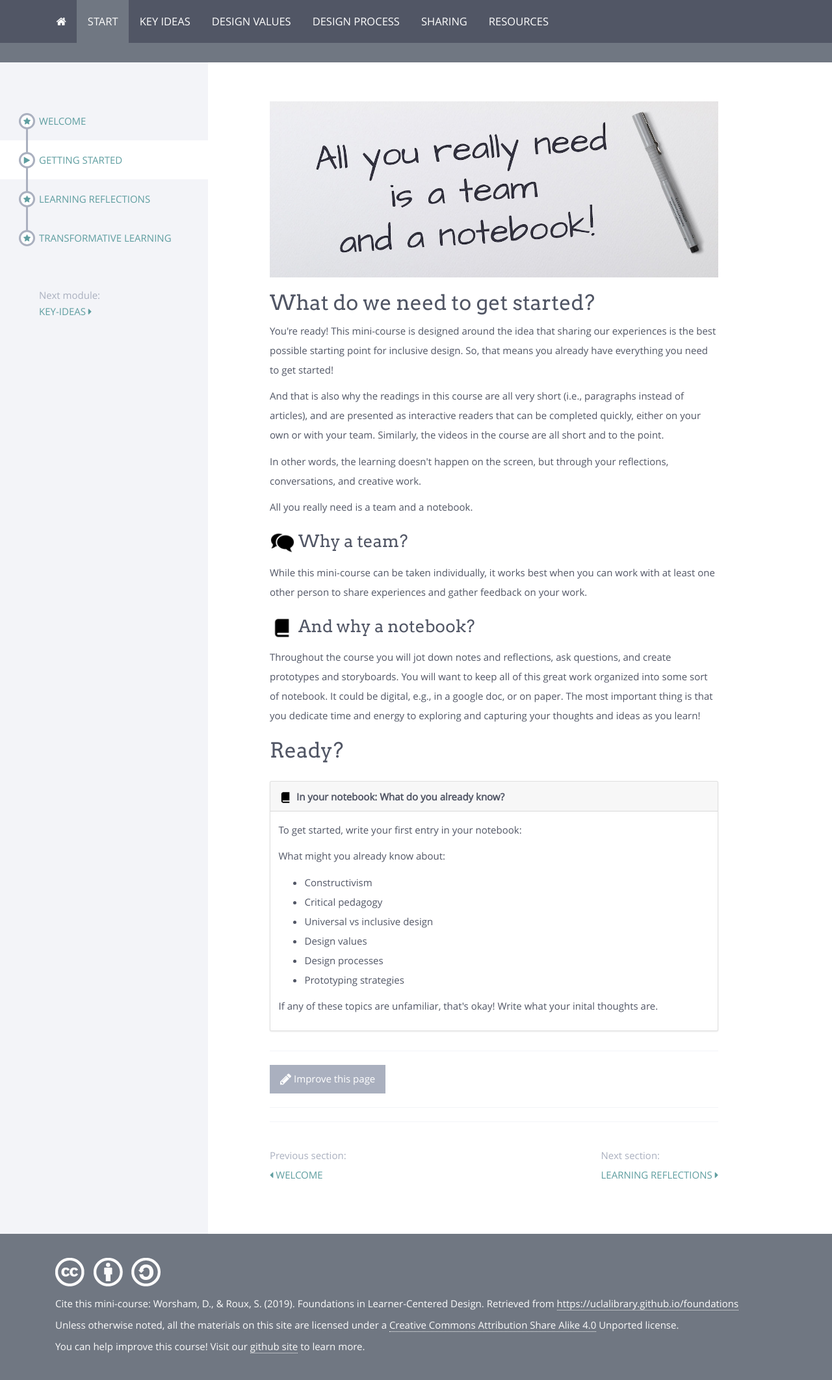
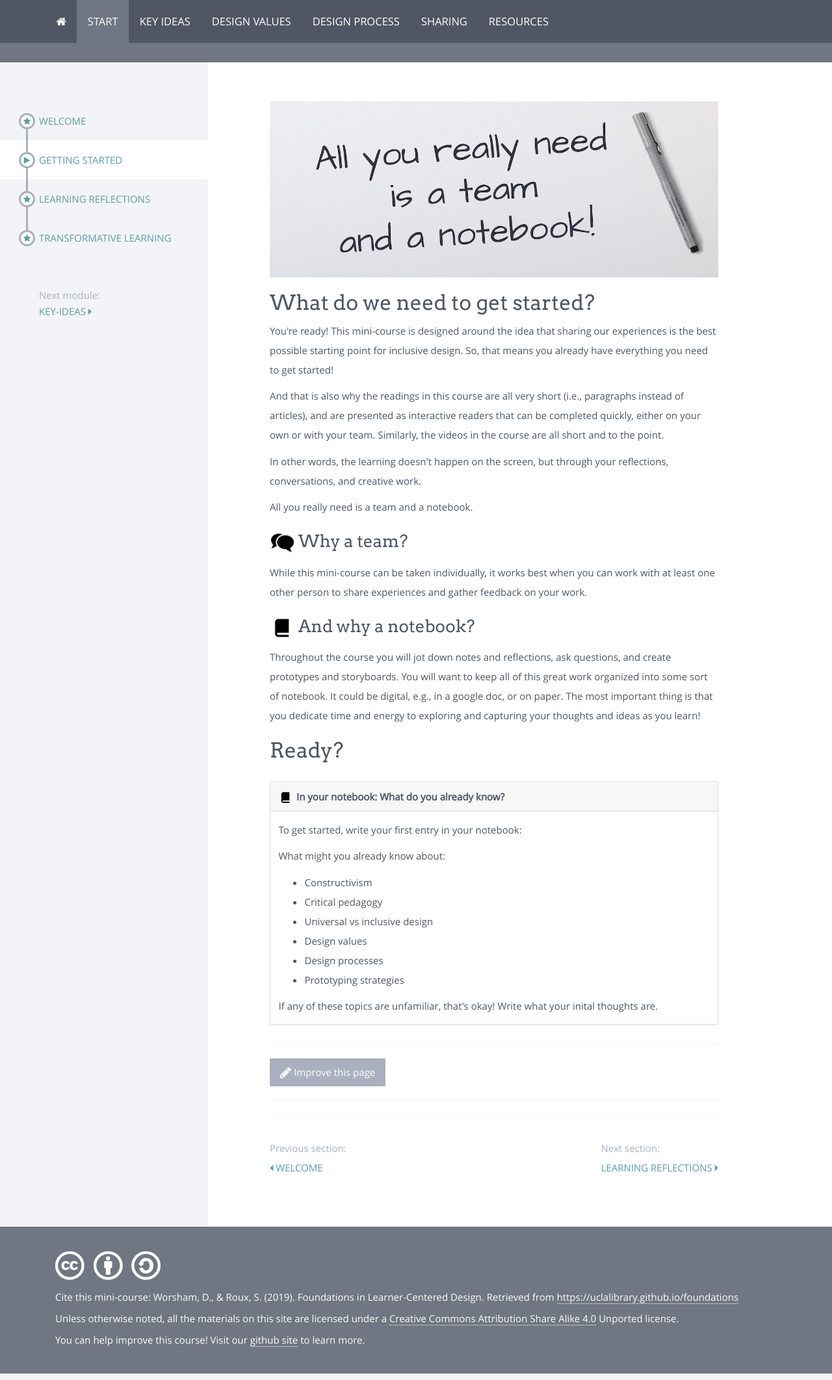
Before and after one commit to ucsdlib/foundations, a Jekyll site: the page built from modules/start/_posts/2000-01-02-getting-started.html, in a window 1280 px wide. Shown: the whole page at 65% size. Built offline with Jekyll 4.4.1, drawn with Linux system fonts in a browser that asks for light colours; nearby versions of some CDN libraries.

Commit message:
Update 2000-01-02-getting-started.html
fixed <p class="card-text"> tags

```diff
--- a/modules/start/_posts/2000-01-02-getting-started.html
+++ b/modules/start/_posts/2000-01-02-getting-started.html
@@ -22,8 +22,8 @@
     <span><a id="starting"></a>{% include icon-notebook.html %}In your notebook: What do you already know?</span>
   </div>
   <div class="card-body">
-    <p>To get started, write your first entry in your notebook:</p>
-    <p>What might you already know about:</p>
+    <p class="card-text">To get started, write your first entry in your notebook:</p>
+    <p class="card-text">What might you already know about:</p>
     <ul>
       <li>Constructivism</li>
       <li>Critical pedagogy</li>
@@ -32,7 +32,7 @@
       <li>Design processes</li>
       <li>Prototyping strategies</li>
     </ul>
-    <p>If any of these topics are unfamiliar, that's okay! Write what your inital thoughts are.</p>
+    <p class="card-text">If any of these topics are unfamiliar, that's okay! Write what your inital thoughts are.</p>
 
     <!--<div class="card-footer">
         <h4>Tips</h4>
```
